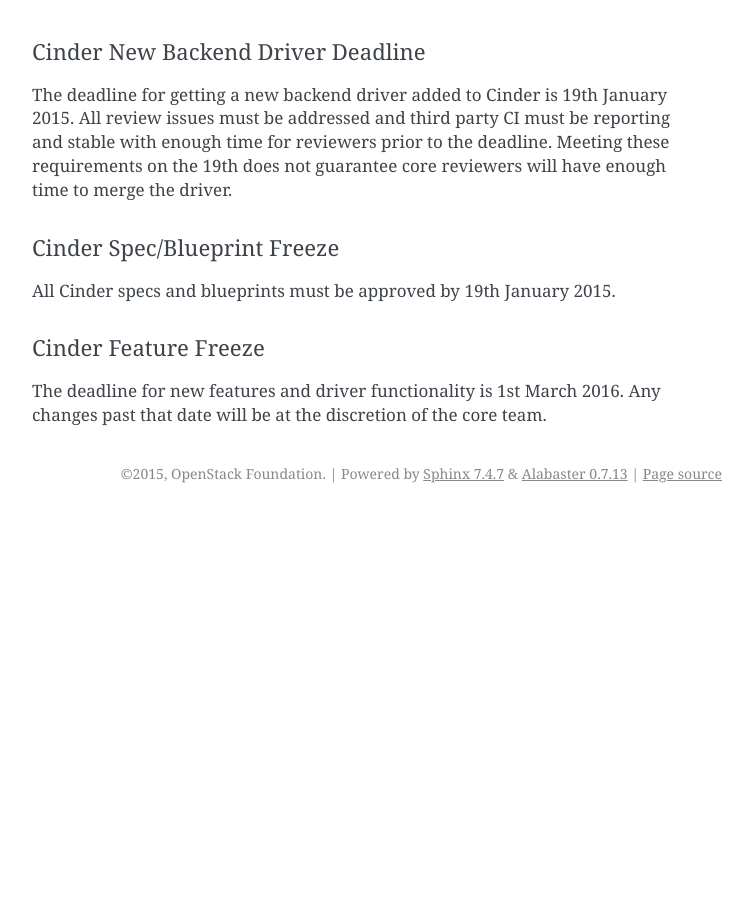
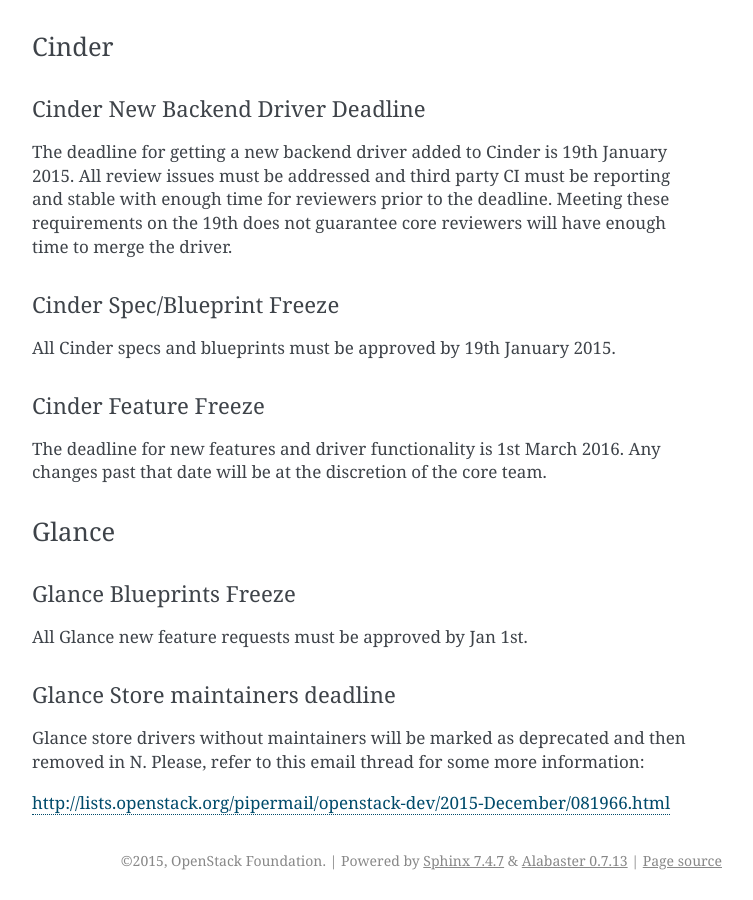
Before and after one commit to openstack/releases, a Sphinx documentation site: the page built from doc/source/schedules/mitaka.rst, in a window 1280 px wide and 900 px high, scrolled down 4579 px. Shown: the whole window, without its empty margins (388-1141 px from the left). Built offline with Sphinx 7.4.7, drawn with Linux system fonts in a browser that asks for light colours; before the commit the page ends 5092 px from its top, so only the background shows below that; some of the changed text lies outside the part shown.

Commit message:
Add Glance deadlines to the release schedule
Change-Id: I2823e5144b5d3eca5da9d2476074be877ff2fbd1

```diff
--- a/doc/source/schedules/mitaka.rst
+++ b/doc/source/schedules/mitaka.rst
@@ -25,7 +25,7 @@
 +------------+------+---------------------------+-----------------------------+
 | Dec 21-25  | R-15 |                           |                             |
 +------------+------+---------------------------+-----------------------------+
-| Dec 28-1   | R-14 |                           |                             |
+| Dec 28-1   | R-14 |                           | :ref:`m-glance-bp-freeze`   |
 +------------+------+---------------------------+-----------------------------+
 | Jan 4-8    | R-13 |                           |                             |
 +------------+------+---------------------------+-----------------------------+
@@ -36,6 +36,8 @@
 |            |      |                           | :ref:`m-cinder-nddeadline`  |
 |            |      +---------------------------+-----------------------------+
 |            |      |                           | :ref:`m-cinder-spec-freeze` |
+|            |      +---------------------------+-----------------------------+
+|            |      |                           | :ref:`m-glance_store-maint` |
 +------------+------+---------------------------+-----------------------------+
 | Jan 25-29  | R-10 |                           |                             |
 +------------+------+---------------------------+-----------------------------+
@@ -267,3 +269,24 @@
 
 The deadline for new features and driver functionality is 1st March 2016. Any
 changes past that date will be at the discretion of the core team.
+
+Glance
+------
+
+.. _m-glance-bp-freeze:
+
+Glance Blueprints Freeze
+^^^^^^^^^^^^^^^^^^^^^^^^
+
+All Glance new feature requests must be approved by Jan 1st.
+
+.. _m-glance_store-maint:
+
+Glance Store maintainers deadline
+^^^^^^^^^^^^^^^^^^^^^^^^^^^^^^^^^
+
+Glance store drivers without maintainers will be marked as deprecated
+and then removed in N. Please, refer to this email thread for some
+more information:
+
+http://lists.openstack.org/pipermail/openstack-dev/2015-December/081966.html
```
